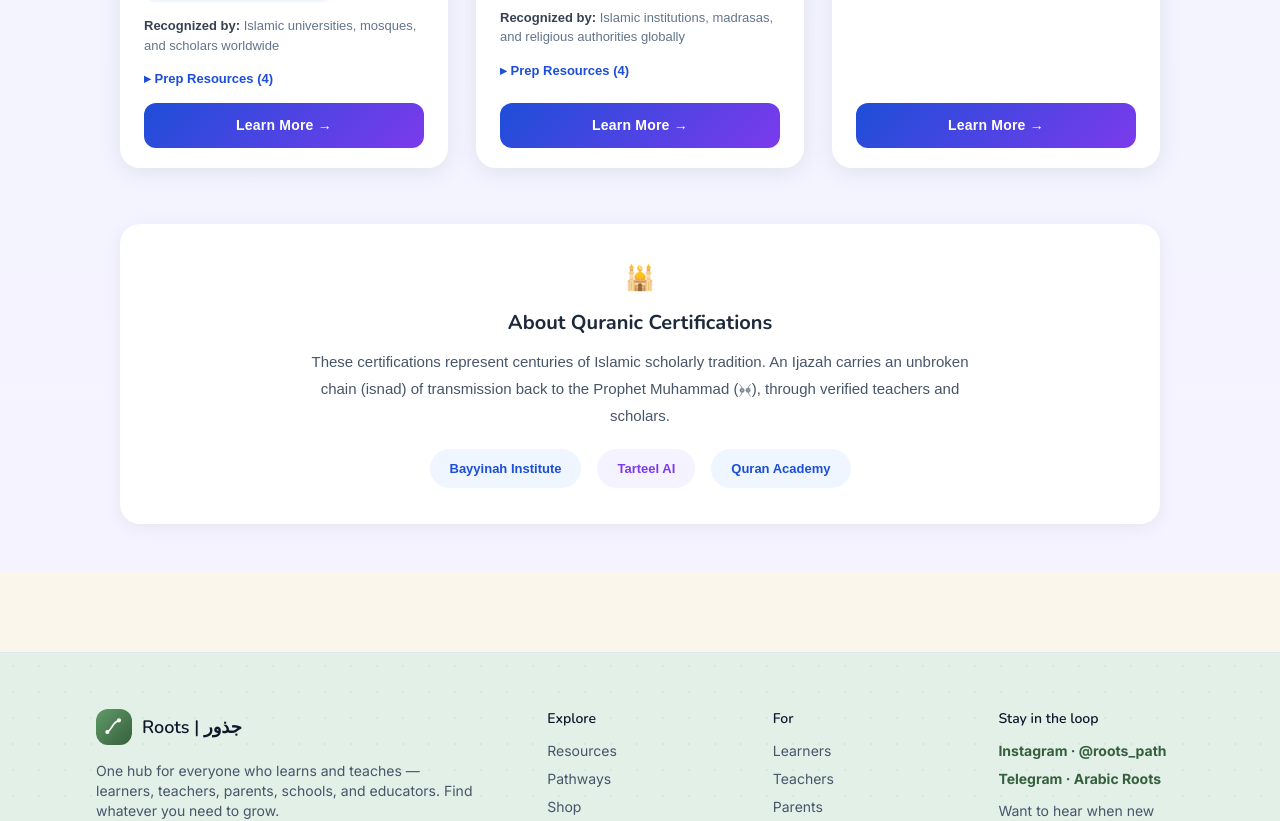
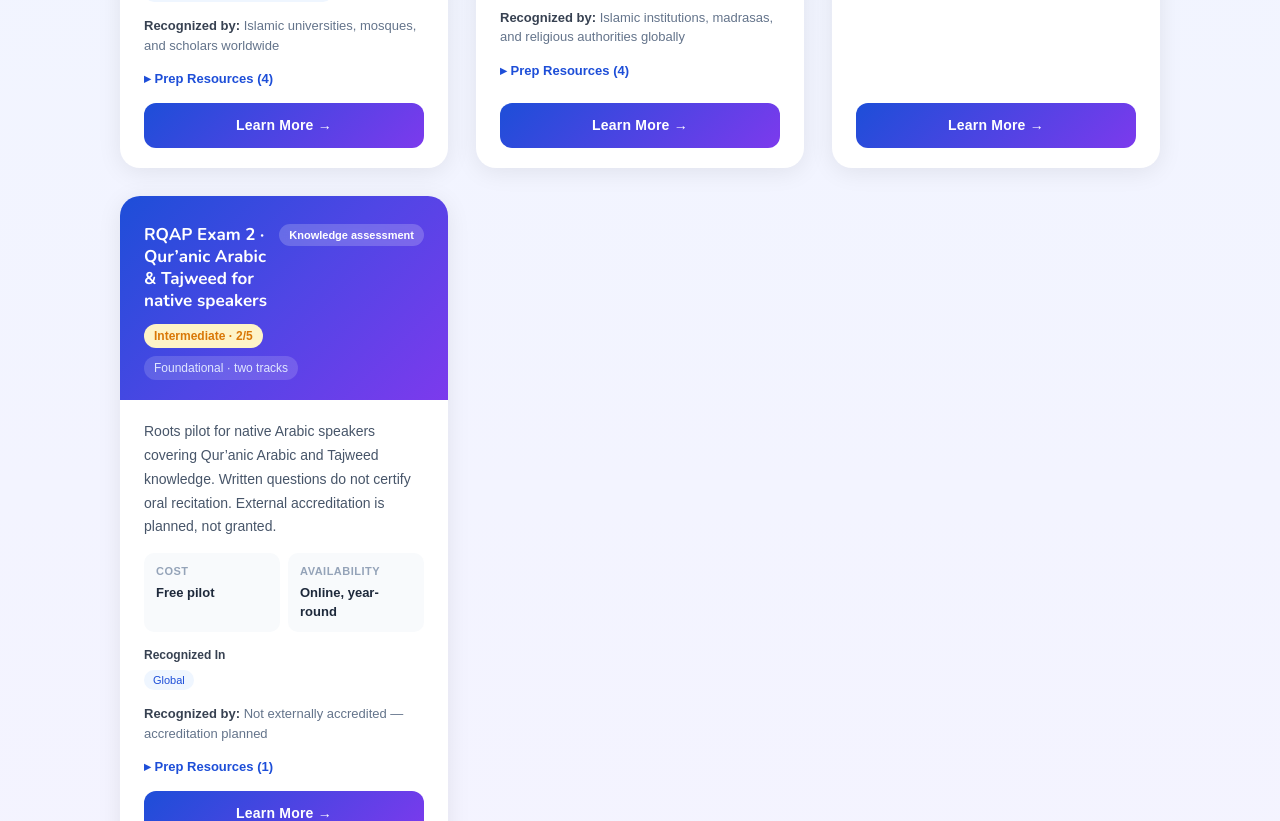
Before and after one commit to DinaElAhl/Pathways-, a React (Vite) app: page /quran-exams in a window 1280 px wide. Shown: the part 1044-1865 px from the top of the page. Built offline with nearby package versions, Linux system fonts and the light colour scheme.

Commit message:
fix: replace Claude exam link with two native Roots assessments

```diff
--- a/src/data/accreditedExams.js
+++ b/src/data/accreditedExams.js
@@ -441,14 +441,15 @@ export const accreditedExams = [
 }  ,
   {
     id: 24,
-    name: 'Pathways Arabic & Quran Proficiency Exam',
+    url: '/pathways-exam',
+    name: 'RQAP Exam 1 · Arabic for non-native speakers',
     category: 'Arabic',
     type: 'Proficiency Assessment',
     countries: ['Global'],
-    description: 'A multi-level Arabic and Quranic literacy assessment by Pathways, mapping learners from elementary to advanced against CEFR bands (A1-B2) with Quranic surah benchmarks and tajweed evaluation.',
-    recognizedBy: 'Pathways (Accreditation Pending)',
+    description: 'Roots written Arabic placement pilot for non-native Arabic speakers, with A1–B2 level mapping. External accreditation is planned; it is not currently an accredited qualification.',
+    recognizedBy: 'Not externally accredited — accreditation planned',
     level: 'A1-B2 (4 Levels)',
-    cost: 'Diagnostic testing phase ahead of formal accreditation',
+    cost: 'Free pilot',
     availability: 'Online, year-round',
     difficulty: 2,
     status: 'pending',
@@ -463,5 +464,6 @@ export const accreditedExams = [
       { name: 'Pathways Arabic Pathway', url: 'https://www.pathwayslearn.com/pathways/arabic-language' },
       { name: 'Quran Study Resources', url: 'https://www.pathwayslearn.com/resources' }
     ]
-  }
+  },
+ { id: 25, name: 'RQAP Exam 2 · Qur’anic Arabic & Tajweed for native speakers', category: 'Quran', type: 'Knowledge assessment', countries: ['Global'], description: 'Roots pilot for native Arabic speakers covering Qur’anic Arabic and Tajweed knowledge. Written questions do not certify oral recitation. External accreditation is planned, not granted.', recognizedBy: 'Not externally accredited — accreditation planned', level: 'Foundational · two tracks', cost: 'Free pilot', availability: 'Online, year-round', difficulty: 2, status: 'pending', url: '/rqap.html', prepResources: [{ name: 'Explore both Roots exams', url: '/rqap-exams' }] }
 ];
--- a/src/pages/AccreditedExams.jsx
+++ b/src/pages/AccreditedExams.jsx
@@ -118,7 +118,7 @@ export default function AccreditedExams() {
                     padding: '4px 0',
                     letterSpacing: 1
                   }}>
-                    ✦ PATHWAYS ORIGINAL · ACCREDITATION IN PROGRESS ✦
+                    ✦ ROOTS RQAP · ACCREDITATION COMING SOON ✦
                   </div>
                 )}
 
@@ -159,7 +159,7 @@ export default function AccreditedExams() {
                       fontSize: 12,
                       fontWeight: 600
                     }}>
-                      🕐 Pending Accreditation
+                      🕐 Accreditation planned · not yet accredited
                     </span>
                   )}
                 </div>
@@ -239,7 +239,7 @@ export default function AccreditedExams() {
                 )}
 
                 <a
-                  href={exam.url || (isPending ? 'https://claude.ai/public/artifacts/130ad91f-9ec4-42a3-8f5d-479aef8a5b59' : '#')}
+                  href={exam.url?.startsWith('/') ? import.meta.env.BASE_URL + exam.url.slice(1) : (exam.url || '#')}
                   target="_blank"
                   rel="noopener noreferrer"
                   style={{
--- a/src/pages/RqapExams.jsx
+++ b/src/pages/RqapExams.jsx
@@ -5,6 +5,6 @@ export default function RqapExams() {
   return <main className="container-page py-12 sm:py-16">
     <header className="max-w-3xl mb-10"><p className="text-brand-700 font-semibold">Roots assessments · تقييمات جذور</p><h1 className="text-4xl font-display font-extrabold text-brand-900 mt-3">RQAP Exams</h1><p lang="ar" dir="rtl" className="text-2xl text-brand-800 mt-3 text-left">تقييم اللغة العربية والعربية القرآنية والتجويد</p><p className="mt-5 text-slate-700">Choose by language background: Exam 1 is for non-native Arabic speakers; Exam 2 is for native Arabic speakers studying Qur’anic Arabic and Tajweed.</p></header>
     <div className="grid md:grid-cols-2 gap-6">{rqapExams.map(exam => <article key={exam.label} className={"rounded-3xl p-7 sm:p-9 " + exam.color}><p className="text-sm font-bold text-brand-800">{exam.label}</p><h2 className="text-2xl font-display font-extrabold text-brand-900 mt-3">{exam.title}</h2><p lang="ar" dir="rtl" className="mt-3 text-xl text-brand-800 text-left">{exam.arabic}</p><p className="mt-5 text-slate-700 leading-relaxed">{exam.description}</p><div className="mt-7">{exam.href ? <a className="btn-primary" href={import.meta.env.BASE_URL + exam.href}>{exam.cta}</a> : <Link className="btn-primary" to={exam.to}>{exam.cta}</Link>}</div></article>)}</div>
-    <p className="mt-8 max-w-3xl text-sm text-slate-600">These are pilot assessments, not externally accredited qualifications. Written Tajweed questions do not replace an assessment of recitation with a qualified teacher. <Link className="underline text-brand-700" to="/exam/methodology">Read the assessment methodology →</Link></p>
+    <p className="mt-8 max-w-3xl text-sm text-slate-600">Accreditation coming soon — planned, with no confirmed approval date. These are currently pilot assessments, not externally accredited qualifications. Written Tajweed questions do not replace an assessment of recitation with a qualified teacher. <Link className="underline text-brand-700" to="/exam/methodology">Read the assessment methodology →</Link></p>
   </main>
 }
```
